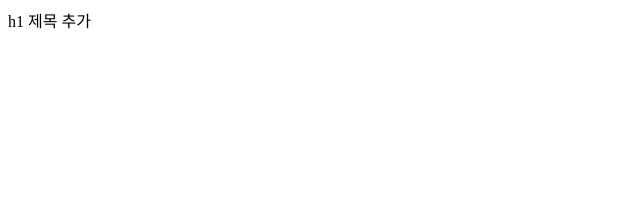
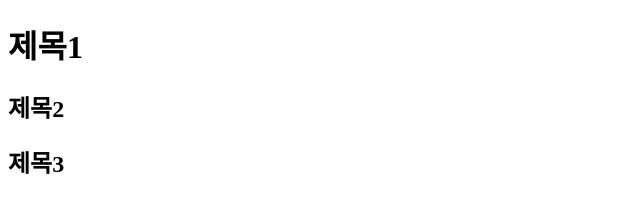
Before and after one commit to jiho0107/git-ict-hjh, a plain HTML site: page public/index.html in a window 1280 px wide. Shown: the whole page, without its empty margins (0-640 px from the left). Drawn offline with Linux system fonts and the light colour scheme.

Commit message:
Revert "Revert "Revert "h1 제목 추가"""
This reverts commit 8ccd89f99ac319e0f8da23d89b3c42f317017075.

```diff
--- a/public/index.html
+++ b/public/index.html
@@ -5,6 +5,8 @@
 <title>index.html</title>
 </head>
 <body>
-h1 제목 추가
+<h1>제목1</h1>
+<h2>제목2</h2>
+<h2>제목3</h2>
 </body>
 </html>
```
